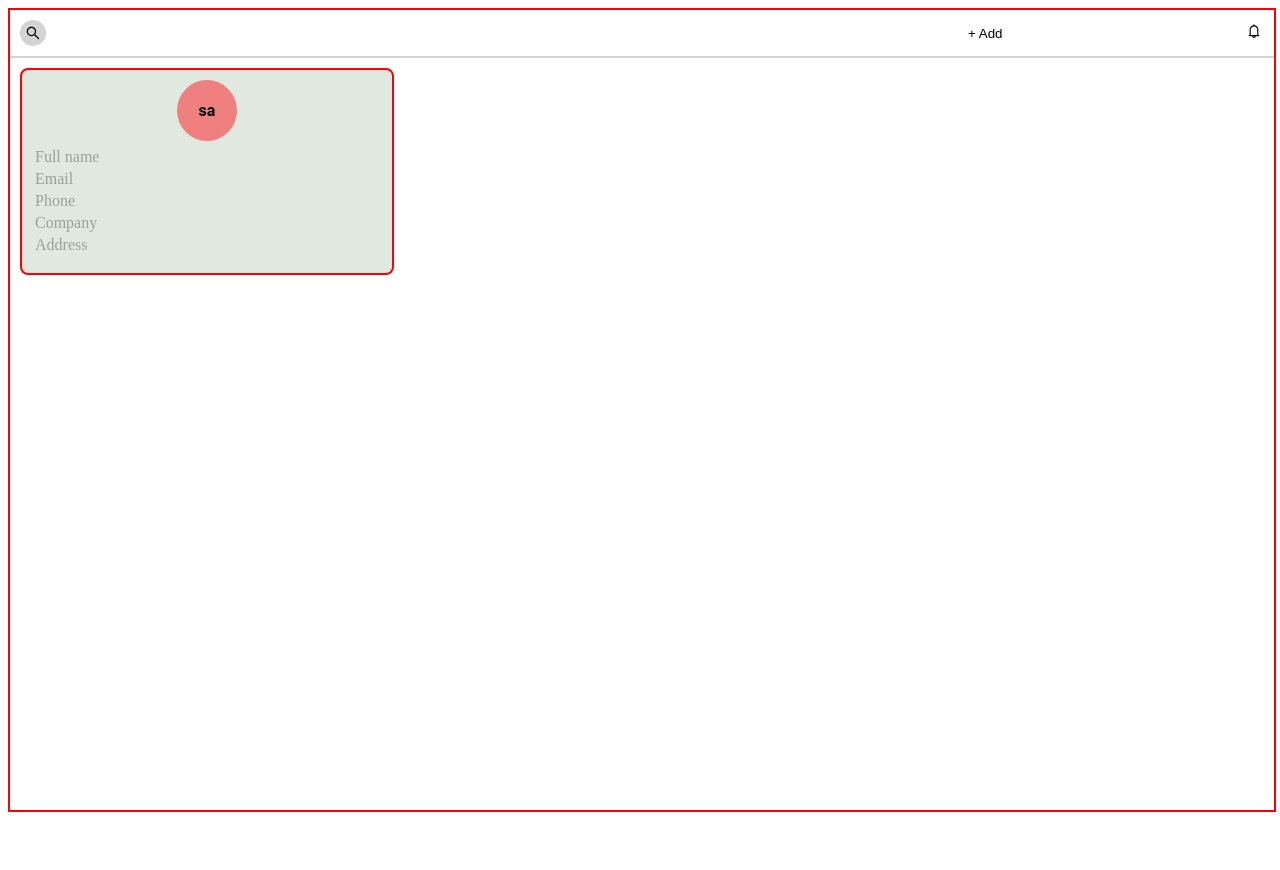
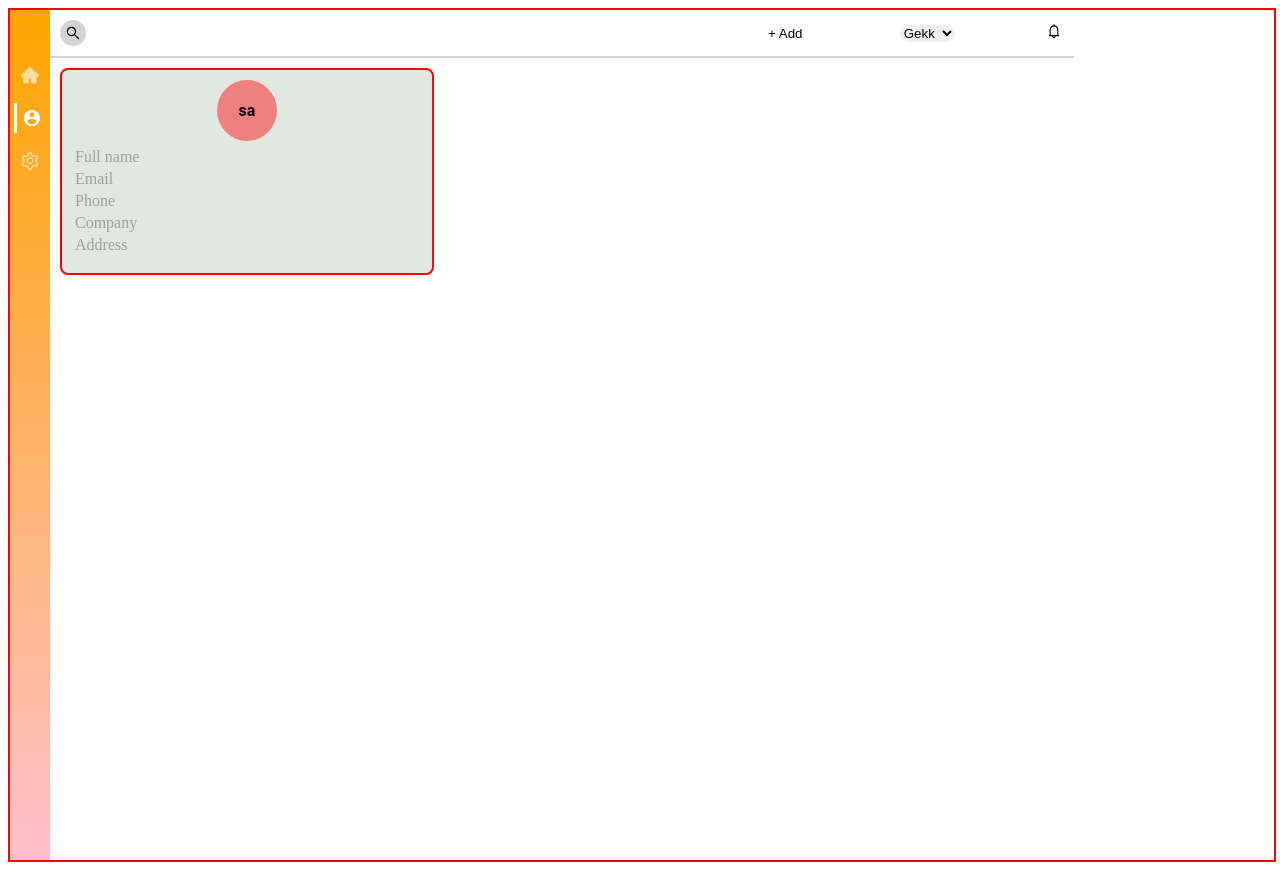
Before and after one commit to saisantosh005/contactListDashboard, a React (Create React App) app: page / in a window 1280 px wide. Before the commit the page ends 820 px from the top, so only its background shows below. Built offline with nearby package versions, Linux system fonts and the light colour scheme.

Commit message:
NavBarAdded

```diff
--- /dev/null
+++ b/src/components/ContactItem/styledComponents.js
@@ -0,0 +1,3 @@
+import styled from 'styled-components'
+
+const ContactItemMainContainer
--- a/src/components/Dashboard/Dashboard.js
+++ b/src/components/Dashboard/Dashboard.js
@@ -1,14 +1,21 @@
 import { Component } from "react";
 import ContactDetailsCard from "../ContactDetailsCard/ContactDetailsCard";
 import Header from "../Header/Header";
-import { DashBoaderMainContainer } from "./styledComponents";
+import NavBar from "../NavBar/NavBar";
+import {
+  DashBoaderMainContainer,
+  DashBoardHeaderAndDetailsContainer
+} from "./styledComponents";
 
 class Dashboard extends Component {
   render() {
     return (
       <DashBoaderMainContainer>
-        <Header />
-        <ContactDetailsCard />
+        <NavBar />
+        <DashBoardHeaderAndDetailsContainer>
+          <Header />
+          <ContactDetailsCard />
+        </DashBoardHeaderAndDetailsContainer>
       </DashBoaderMainContainer>
     );
   }
--- a/src/components/Dashboard/styledComponents.js
+++ b/src/components/Dashboard/styledComponents.js
@@ -1,10 +1,15 @@
 import styled from "styled-components";
 
 const DashBoaderMainContainer = styled.div`
+  display: flex;
+
   width: 100%;
   min-height: 100vh;
   padding: 0px;
   border: 2px solid red;
 `;
+const DashBoardHeaderAndDetailsContainer = styled.div`
+  width: 80vw;
+`;
 
-export { DashBoaderMainContainer };
+export { DashBoaderMainContainer, DashBoardHeaderAndDetailsContainer };
--- a/src/components/Header/Header.js
+++ b/src/components/Header/Header.js
@@ -6,7 +6,9 @@ import {
   ButtonAndIconContainer,
   HeaderMainContainer,
   NotificationIconContainer,
-  SearchIconContainer
+  SearchIconContainer,
+  Select,
+  Option
 } from "./styledComponents";
 
 class Header extends Component {
@@ -18,6 +20,10 @@ class Header extends Component {
         </SearchIconContainer>
         <ButtonAndIconContainer>
           <AddButton>+ Add</AddButton>
+          <Select>
+            <Option>Gekk</Option>
+            <Option>Hekja</Option>
+          </Select>
           <NotificationIconContainer>
             <AiOutlineBell />
           </NotificationIconContainer>
--- a/src/components/Header/styledComponents.js
+++ b/src/components/Header/styledComponents.js
@@ -29,6 +29,16 @@ const AddButton = styled.button`
 
 const SelectUserContainer = styled.div``;
 const NotificationIconContainer = styled.div``;
+const Select = styled.select`
+  border: none;
+  outline: none;
+  border-radius: 20px;
+`;
+const Option = styled.option`
+  border: none;
+  border-radius: 5px;
+  padding: 2px;
+`;
 
 export {
   HeaderMainContainer,
@@ -36,5 +46,7 @@ export {
   ButtonAndIconContainer,
   AddButton,
   SelectUserContainer,
-  NotificationIconContainer
+  NotificationIconContainer,
+  Select,
+  Option
 };
--- /dev/null
+++ b/src/components/NavBar/NavBar.js
@@ -0,0 +1,23 @@
+import { IconContainer, NavBarMainContainer } from "./styledComponents";
+
+import { IoMdContact } from "react-icons/io";
+import { AiOutlineSetting, AiFillHome } from "react-icons/ai";
+
+const NavBar = () => {
+  return (
+    <NavBarMainContainer>
+      <IconContainer>
+        <AiFillHome />
+      </IconContainer>
+      <IconContainer selected>
+        <IoMdContact />
+      </IconContainer>
+      <IconContainer>
+        <AiOutlineSetting />
+      </IconContainer>
+      <IconContainer></IconContainer>
+    </NavBarMainContainer>
+  );
+};
+
+export default NavBar;
--- /dev/null
+++ b/src/components/NavBar/styledComponents.js
@@ -0,0 +1,27 @@
+import styled from "styled-components";
+
+const NavBarMainContainer = styled.div`
+  display: flex;
+  flex-direction: column;
+  justify-content: flex-start;
+  align-items: center;
+  width: 40px;
+  padding-top: 50px;
+  min-height: 100vh;
+  /* position: fixed; */
+  background-image: linear-gradient(orange, pink);
+`;
+const IconContainer = styled.div`
+  display: flex;
+  align-items: center;
+  justify-content: center;
+  border-left: ${(props) => (props.selected ? "3px solid white" : "none")};
+  font-size: 20px;
+  color: white;
+  padding: 5px;
+  margin: 0px;
+  margin-bottom: 13px;
+  opacity: ${(props) => (props.selected ? "none" : "0.6")};
+`;
+
+export { NavBarMainContainer, IconContainer };
```
